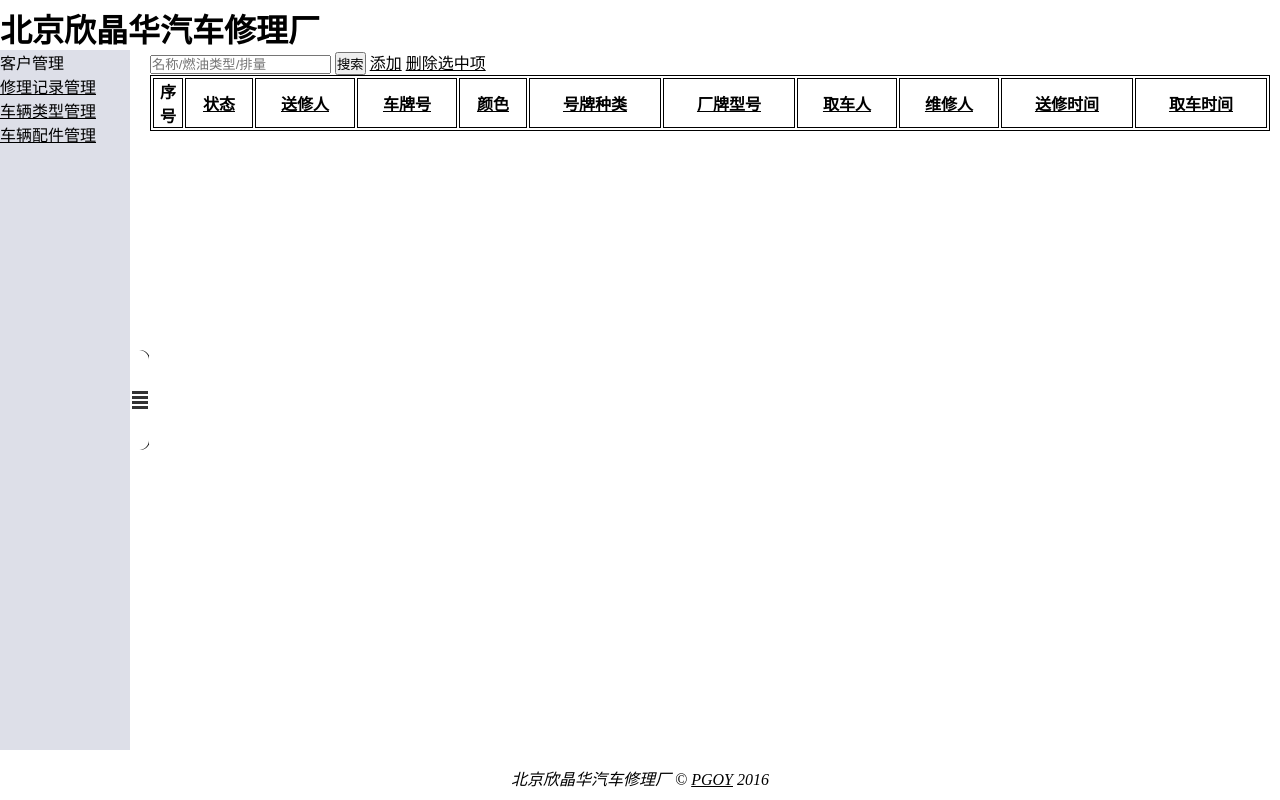
After one commit to pgoygeordi/xjhqx, a CodeIgniter app: page /database/index.php/lists/view/history in a window 1280 px wide. The commit adds this page. Run offline with CodeIgniter, Linux system fonts and the light colour scheme; lists and menus that the app fills with data are empty; some libraries are stand-ins or nearby versions.

Commit message:
add repair history page file.

```diff
--- a/application/controllers/Lists.php
+++ b/application/controllers/Lists.php
@@ -27,7 +27,6 @@ class Lists extends MY_Controller {
         if(!file_exists(APPPATH.'views/lists/'.$page.'.php')){
             show_404();
         }
-
         $data['title'] = ucfirst($page); // Uppercase the first letter
         $data['siteTitle'] = '北京欣晶华汽车修理厂';
         $data['authorCopy'] = '<a href="mailto:pgoygeordi@outlook.com">PGOY</a> 2016';
@@ -46,6 +45,9 @@ class Lists extends MY_Controller {
                 $queryAll = $this->part_model->select_entry();
                 $totalRows = $queryAll->num_rows();
                 $query = $this->part_model->select_entry(array('pageOffset'=>$offset, 'rowsPerPage'=>$this->perPage));
+                break;
+            case "history":
+                $query = null;
                 break;
         }
         $this->doPagination($totalRows);
--- /dev/null
+++ b/application/views/lists/history.php
@@ -0,0 +1,43 @@
+<div id="mainCont">
+	<div id="searchDisplay">
+		<form id="searchForm" action="<?php echo site_url('lists/doSearch');?>" method="post">
+			<input type="hidden" name="orderBy" id="orderBy" value="<?php //echo $orderBy;?>" />
+			<input type="hidden" name="formOn" id="formOn" value="<?php //echo $formOn;?>" />
+			<input type="hidden" name="orderDir" id="orderDir" value="<?php //echo $orderDir;?>"/>
+		 	<input type="text" name="searchOption" placeholder="名称/燃油类型/排量" value="<?php //echo $searchOption;?>" />
+  			<input type="submit" value="搜索" />
+  			<a href="<?php echo site_url('newAdd/carType/add');?>" target="_self">添加</a>
+  			<a href="javascript:void(0);" onclick="submitForm('listForm','确定要删除所有选中项吗？')">删除选中项</a>
+  			<div id="errorMsg" class="hidden">*Please Select</div>
+		</form>
+	</div>
+	<div id="listDisplay">
+		<form id="listForm" action="<?php //echo site_url('newAdd/deleteSelectedType');?>" method="post">
+		<table id="typeList">
+			<tr>
+				<th class="squaredOne">序号</th>
+				<th><a href="javascript:void(0);" onclick="doSearch('')">状态</a></th>
+				<th><a href="javascript:void(0);" onclick="doSearch('')">送修人</a></th>
+				<th><a href="javascript:void(0);" onclick="doSearch('')">车牌号</a></th>
+				<th><a href="javascript:void(0);" onclick="doSearch('')">颜色</a></th>
+				<th><a href="javascript:void(0);" onclick="doSearch('')">号牌种类</a></th>
+				<th><a href="javascript:void(0);" onclick="doSearch('')">厂牌型号</a></th>
+				<th><a href="javascript:void(0);" onclick="doSearch('')">取车人</a></th>
+				<th><a href="javascript:void(0);" onclick="doSearch('')">维修人</a></th>
+				<th><a href="javascript:void(0);" onclick="doSearch('')">送修时间</a></th>
+				<th><a href="javascript:void(0);" onclick="doSearch('')">取车时间</a></th>
+			</tr>
+	<?php
+		if(isset($listData)){
+			$len = count($listData->result());
+			foreach ($listData->result() as $row)
+			{
+		        echo "<tr><td><input type='checkbox' name='checkbox[]' value='".$row->t_id."'/></td><td>".$row->t_id."</td><td><a href='".site_url('newAdd/carType/edit?id='.$row->t_id)."' target='_self' title='编辑该条'>".$row->name."</a></td><td>".$row->fuelType."</td><td>".$row->capacity."</td><td>".$row->parentId."</td><td>".$row->childrenIds."</td></tr>";
+			}
+		}
+	?>
+		</table>
+		</form>
+	</div>
+	<div id="pageNavRow"><?php echo $this->pagination->create_links();?></div>
+</div>
--- a/application/views/siders/left.php
+++ b/application/views/siders/left.php
@@ -2,7 +2,7 @@
     <div id="leftNavBar">
         <ul>
             <li>客户管理</li>
-            <li><a href="" target="_blank">修理记录管理</a></li>
+            <li><a href="<?php echo site_url('lists/view/history');?>" target="_self">修理记录管理</a></li>
             <li><a href="<?php echo site_url('lists/view/type');?>" target="_self">车辆类型管理</a></li>
             <li><a href="<?php echo site_url('lists/view/part');?>" target="_self">车辆配件管理</a></li>
         </ul>
```
